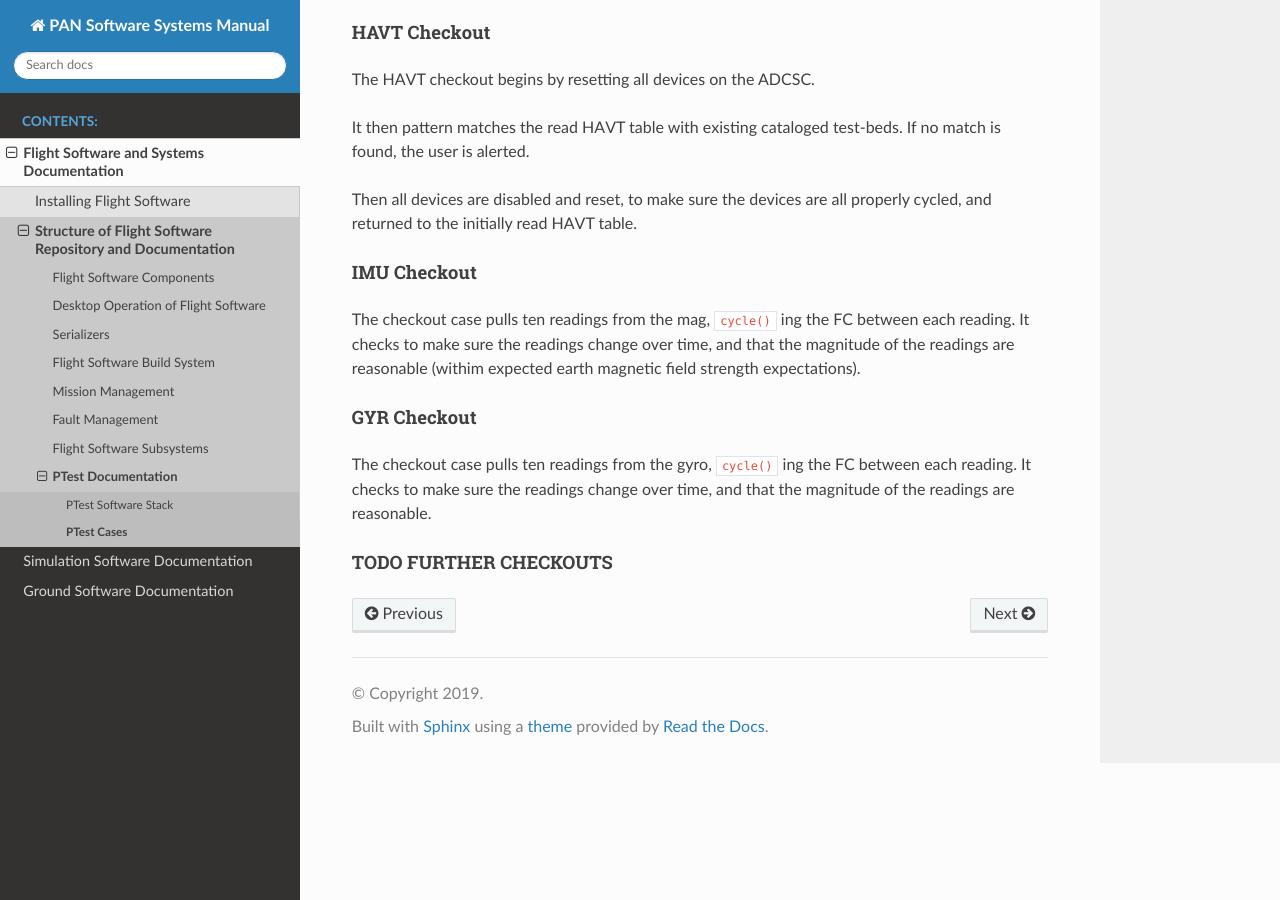
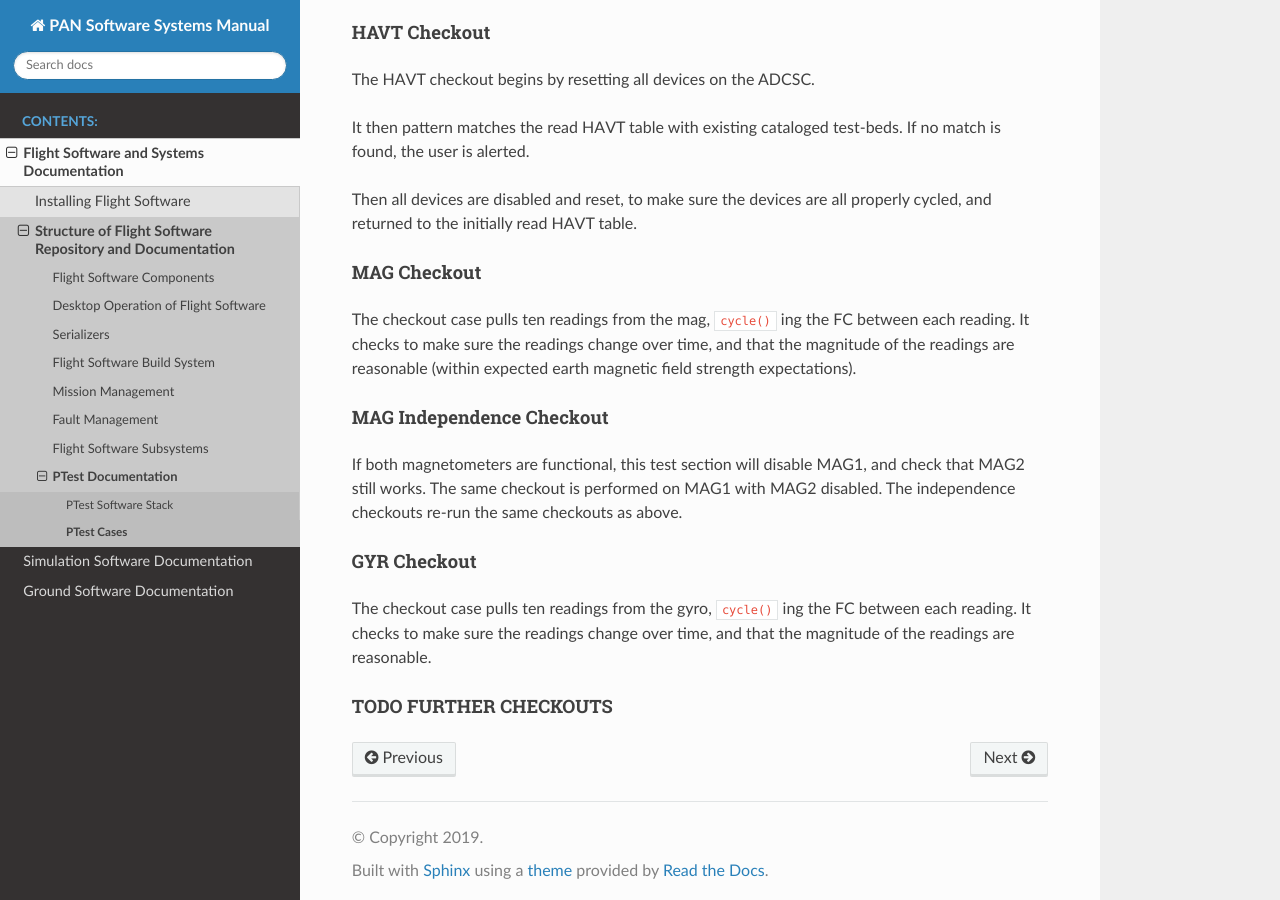
Before and after one commit to pathfinder-for-autonomous-navigation/Documentation, a Sphinx documentation site: the page built from source/flight_software/ptest/writing_ptest_cases.rst, in a window 1280 px wide and 900 px high, scrolled down 1715 px. Built offline with Sphinx 7.4.7 and the Read the Docs theme 2.0.0, drawn with Linux system fonts in a browser that asks for light colours.

Commit message:
MAG independence

```diff
--- a/source/flight_software/ptest/writing_ptest_cases.rst
+++ b/source/flight_software/ptest/writing_ptest_cases.rst
@@ -73,13 +73,20 @@ the user is alerted.
 Then all devices are disabled and reset, to make sure the devices are all properly cycled,
 and returned to the initially read HAVT table.
 
-IMU Checkout
+MAG Checkout
 ############
 
 The checkout case pulls ten readings from the mag, ``cycle()`` ing the FC between each reading.
 It checks to make sure the readings change over time,
 and that the magnitude of the readings are reasonable
-(withim expected earth magnetic field strength expectations).
+(within expected earth magnetic field strength expectations).
+
+MAG Independence Checkout
+############
+
+If both magnetometers are functional, this test section will disable MAG1, and check that MAG2
+still works. The same checkout is performed on MAG1 with MAG2 disabled. The independence checkouts
+re-run the same checkouts as above.
 
 GYR Checkout
 ############
```
